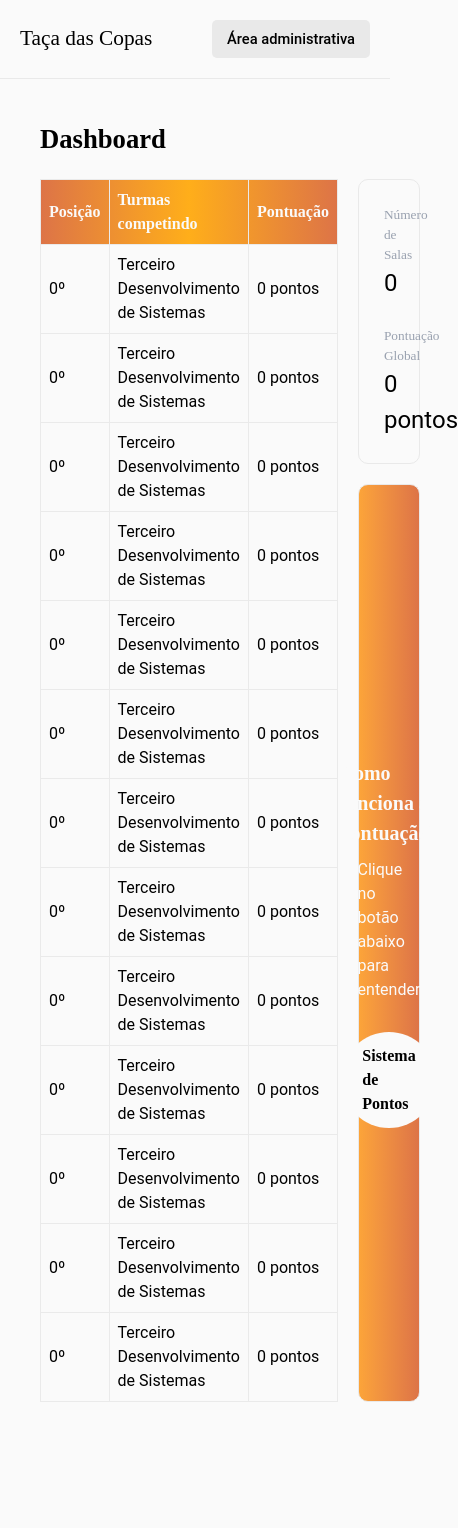
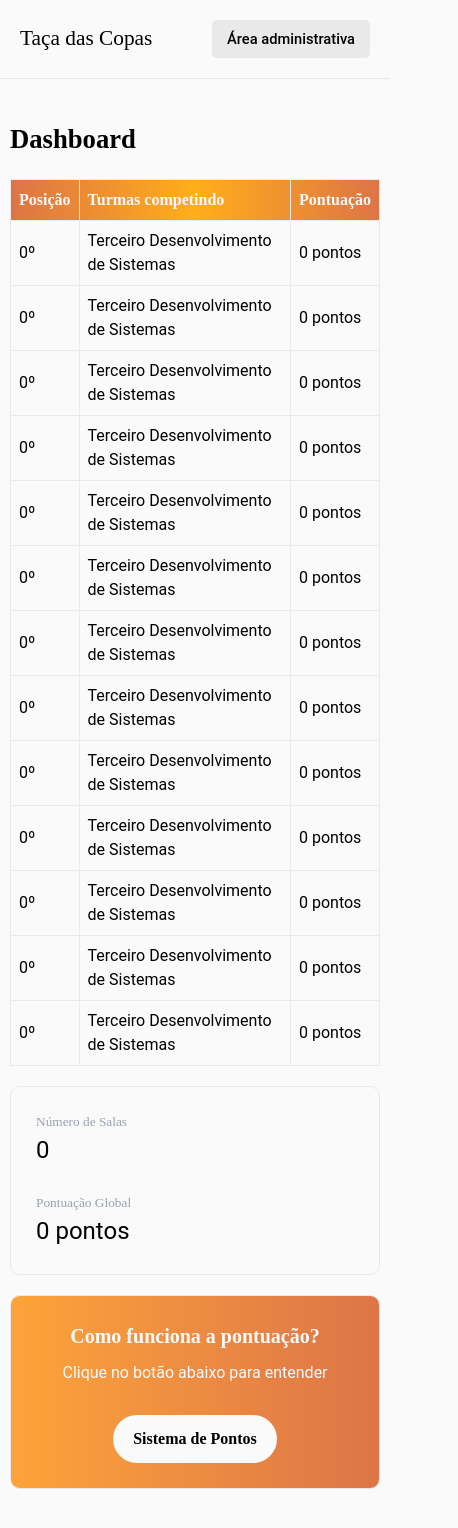
Before and after one commit to Nerzzz/taca-das-copas, a React (Vite) app: page / in a window 390 px wide. Shown: the whole page, 458 px wide, since content can reach past the window. Before the commit the page ends 1442 px from the top, so only its background shows below. Built offline with nearby package versions, Linux system fonts and the light colour scheme.

Commit message:
Melhoria na responsividade

```diff
--- a/src/assets/pages/Home.jsx
+++ b/src/assets/pages/Home.jsx
@@ -5,12 +5,12 @@ function Home() {
     var salas = 0
 
     return (
-        <main className='px-[40px] my-[40px]'>
+        <main className='px-[10px] md:px-[40px] my-[40px]'>
             <section id="dashboard">
                 <h1 className='text-[20pt] font-sora font-semibold'>Dashboard</h1>
-                <div className='flex gap-[20px] mt-[20px]'>
+                <div className='flex flex-col xl:flex-row gap-[20px] mt-[20px]'>
                     <table id='tabelaPontos' className='grow-[2]'>
-                        <tr class='table_header'>
+                        <tr className='table_header'>
                             <th>Posição</th>
                             <th>Turmas competindo</th>
                             <th>Pontuação</th>
@@ -81,8 +81,8 @@ function Home() {
                             <td>0 pontos</td>
                         </tr>
                     </table>
-                    <div className='flex flex-col grow-[0.5] w-[20%] gap-[20px]'>
-                        <div className='bg-white rounded-[10px] h-fit p-[25px] flex flex-col gap-[25px] border-light-gray border-[1px]'>
+                    <div className='flex flex-col md:flex-row xl:flex-col grow-[0.5] xl:w-[20%] gap-[20px] w-auto'>
+                        <div className='bg-white rounded-[10px] justify-center p-[25px] flex flex-col gap-[25px] border-light-gray border-[1px] w-[100%] xl:h-fit'>
                             <div>
                                 <h1 className='text-gray-400 font-sora text-[10pt] font-light'>Número de Salas</h1>
                                 <p className='font-roboto text-[18pt]'>{salas}</p>
@@ -92,10 +92,10 @@ function Home() {
                                 <p className='font-roboto text-[18pt]'>{pontos} pontos</p>
                             </div>
                         </div>
-                        <div className='bg-linear-to-r from-orange-10 to-orange-20 rounded-[10px] h-[100%] p-[25px] flex flex-col gap-[10px] border-light-gray border-[1px] justify-center items-center text-white'>
+                        <div className='bg-linear-to-r from-orange-10 to-orange-20 rounded-[10px] xl:h-[100%] p-[25px] flex flex-col gap-[10px] border-light-gray border-[1px] justify-center items-center text-white'>
                             <h1 className='font-sora text-[15pt] font-[600]'>Como funciona a pontuação?</h1>
                             <p className='font-roboto text-[12pt]'>Clique no botão abaixo para entender</p>
-                            <a href="" className='bg-white text-black py-[12px] px-[20px] mt-[20px] rounded-full font-sora font-[600] text-[12pt]'>Sistema de Pontos</a>
+                            <a href="" className='bg-white text-black py-[12px] px-[20px] mt-[20px] text-center rounded-full font-sora font-[600] text-[12pt]'>Sistema de Pontos</a>
                         </div>
                     </div>
                 </div>
```
